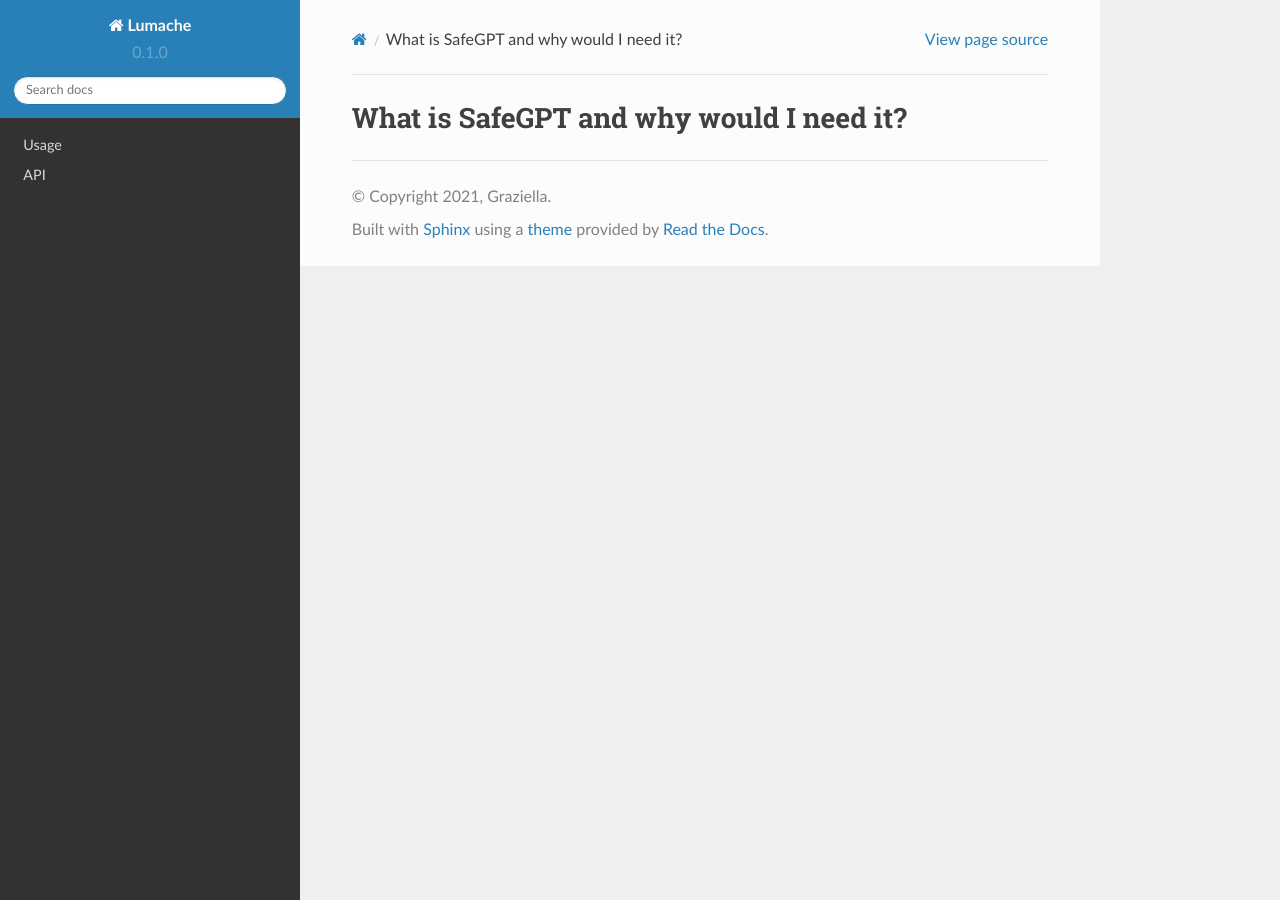
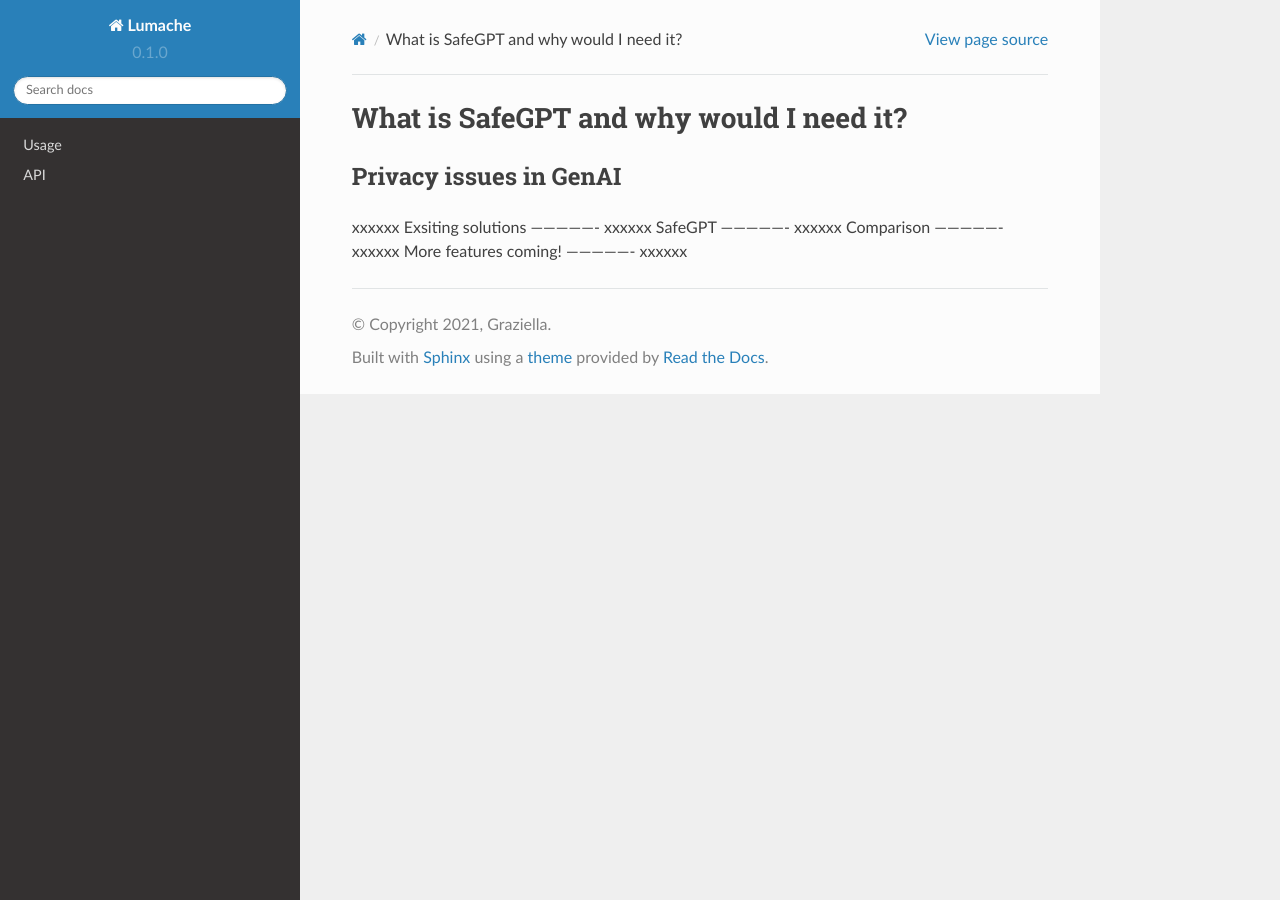
Before and after one commit to Trinityagi/Test, a Sphinx documentation site: the page built from docs/source/Intro.rst, in a window 1280 px wide. Built offline with Sphinx 7.4.7 and the Read the Docs theme 2.0.0, drawn with Linux system fonts in a browser that asks for light colours.

Commit message:
Update Intro.rst

```diff
--- a/docs/source/Intro.rst
+++ b/docs/source/Intro.rst
@@ -1,2 +1,17 @@
 What is SafeGPT and why would I need it?
 ===================================
+Privacy issues in GenAI
+----------------
+xxxxxx
+Exsiting solutions
+----------------
+xxxxxx
+SafeGPT
+----------------
+xxxxxx
+Comparison
+----------------
+xxxxxx
+More features coming!
+----------------
+xxxxxx
```
